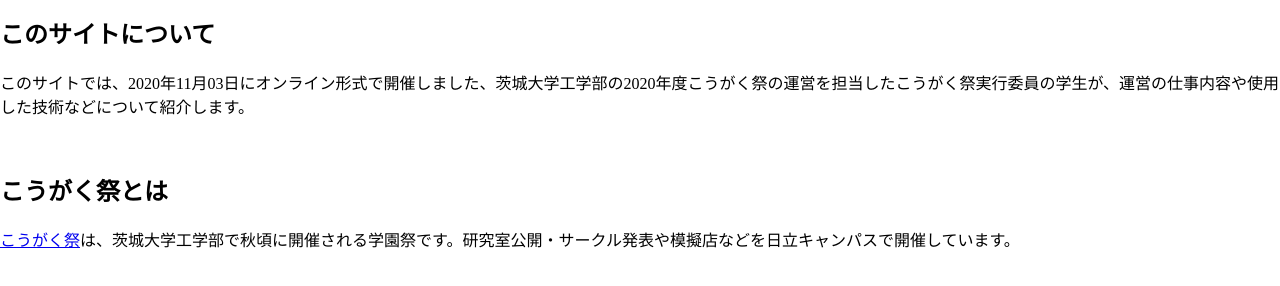
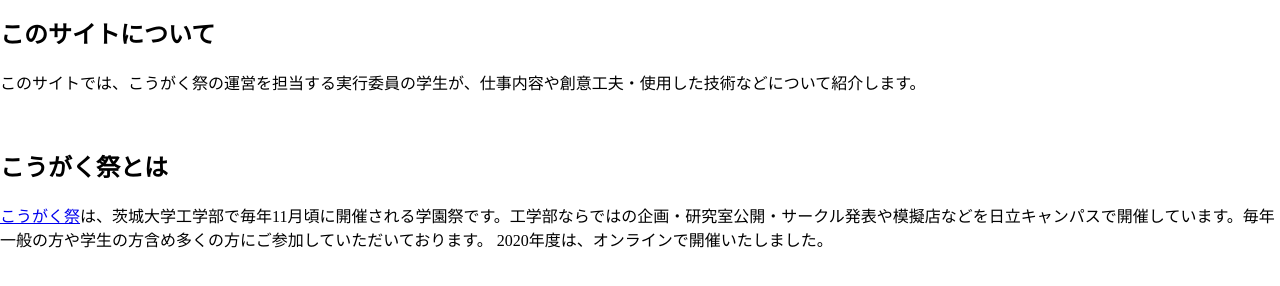
Before and after one commit to kougakusai/kougakusai-blog, a Next.js app: page /about in a window 1280 px wide. Shown: the part 444-730 px from the top of the page. Built offline with nearby package versions, Linux system fonts and the light colour scheme.

Commit message:
Change_intro_contex.

```diff
--- a/src/pages/about.js
+++ b/src/pages/about.js
@@ -12,7 +12,7 @@ export default function About() {
         <section>
           <h2>このサイトについて</h2>
           <p>
-            　このサイトでは、2020年11月03日にオンライン形式で開催しました、茨城大学工学部の2020年度こうがく祭の運営を担当したこうがく祭実行委員の学生が、運営の仕事内容や使用した技術などについて紹介します。
+            　このサイトでは、こうがく祭の運営を担当する実行委員の学生が、仕事内容や創意工夫・使用した技術などについて紹介します。
           </p>
         </section>
         <br></br>
@@ -23,7 +23,8 @@ export default function About() {
             <a title="2020年度こうがく祭HPへ" href="https://kougakusai.jp/">
               こうがく祭
             </a>
-            は、茨城大学工学部で秋頃に開催される学園祭です。研究室公開・サークル発表や模擬店などを日立キャンパスで開催しています。
+            は、茨城大学工学部で毎年11月頃に開催される学園祭です。工学部ならではの企画・研究室公開・サークル発表や模擬店などを日立キャンパスで開催しています。毎年一般の方や学生の方含め多くの方にご参加していただいております。
+            2020年度は、オンラインで開催いたしました。
           </p>
         </section>
       </article>
```
